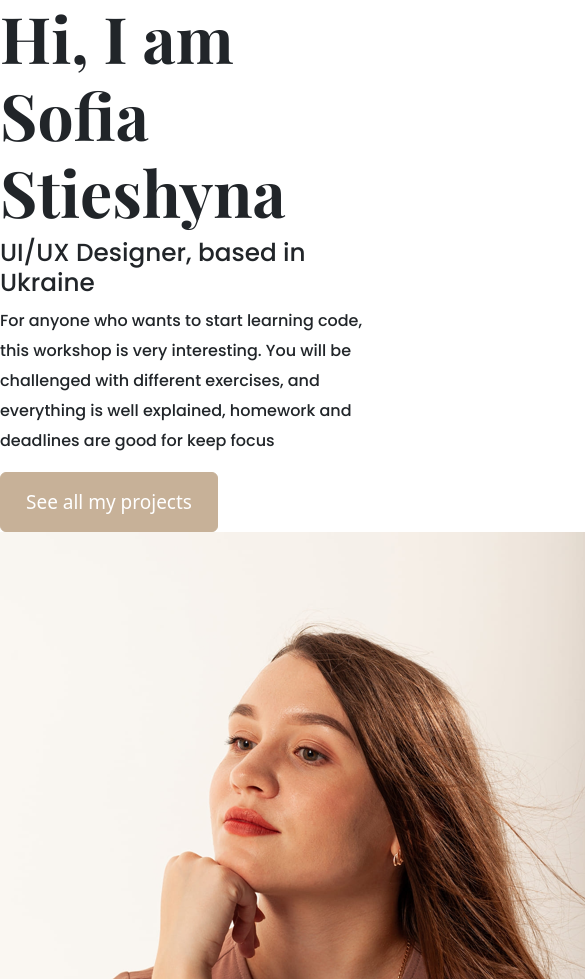
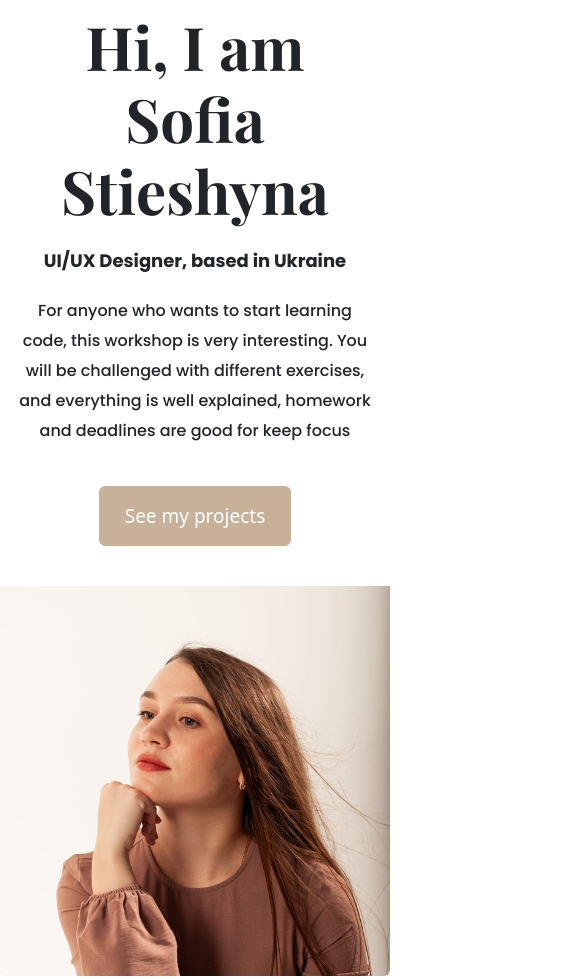
Before and after one commit to Stieshkina/project-set-up, a plain HTML site: page about.html in a window 390 px wide. Shown: the top 979 px of the page, 585 px wide, since content can reach past the window. Drawn offline with nearby package versions, Linux system fonts and the light colour scheme.

Commit message:
made an about page responsive

```diff
--- a/about.html
+++ b/about.html
@@ -24,20 +24,22 @@
     <title>Document</title>
   </head>
   <body>
+    <div class="about-page">
       <div class="row">
-      <div class="col">
+        <div class="col personal-info">
           <h1>Hi, I am Sofia Stieshyna</h1>
-        <h2>UI/UX Designer, based in Ukraine</h2>
-        <p>
+          <h2 class="mt-4">UI/UX Designer, based in Ukraine</h2>
+          <p class="mt-4">
             For anyone who wants to start learning code, this workshop is very
             interesting. You will be challenged with different exercises, and
-          everything is well explained, homework and deadlines are good for keep
-          focus
+            everything is well explained, homework and deadlines are good for
+            keep focus
           </p>
-        <a href="" class="btn btn-primary">See all my projects</a>
+          <a href="" class="btn btn-primary mt-4">See my projects</a>
         </div>
-      <div class="col">
-        <img src="images/Sofia.png" alt="" />
+        <div class="col-md-6">
+          <img src="images/Sofia.png" width="100%" class="rounded" alt="" />
+        </div>
       </div>
     </div>
   </body>
--- a/css/style.css
+++ b/css/style.css
@@ -69,7 +69,19 @@ p {
   margin-top: 130px;
   margin-right: 45px;
 }
-@media (max-width: 700px) {
+
+.about-page {
+  margin: 160px 120px;
+}
+.about-page h2 {
+  font-size: 18px;
+  font-weight: bold;
+}
+.personal-info {
+  margin-top: 40px;
+  margin-right: 35px;
+}
+@media (max-width: 900px) {
   .hero h1 {
     font-size: 49px;
   }
@@ -85,4 +97,19 @@ p {
   .position {
     margin: 0 5px;
   }
+  .about-page img {
+    padding-top: 30px;
+    border-radius: 3px;
+  }
+  .about-page {
+    text-align: center;
+    margin: 0;
+    padding: 0;
+  }
+  .about-page h1 {
+    font-size: 60px;
+  }
+  .personal-info {
+    margin: 10px 15px;
+  }
 }
```
Lines whose indentation alone changed are shown as unchanged.
